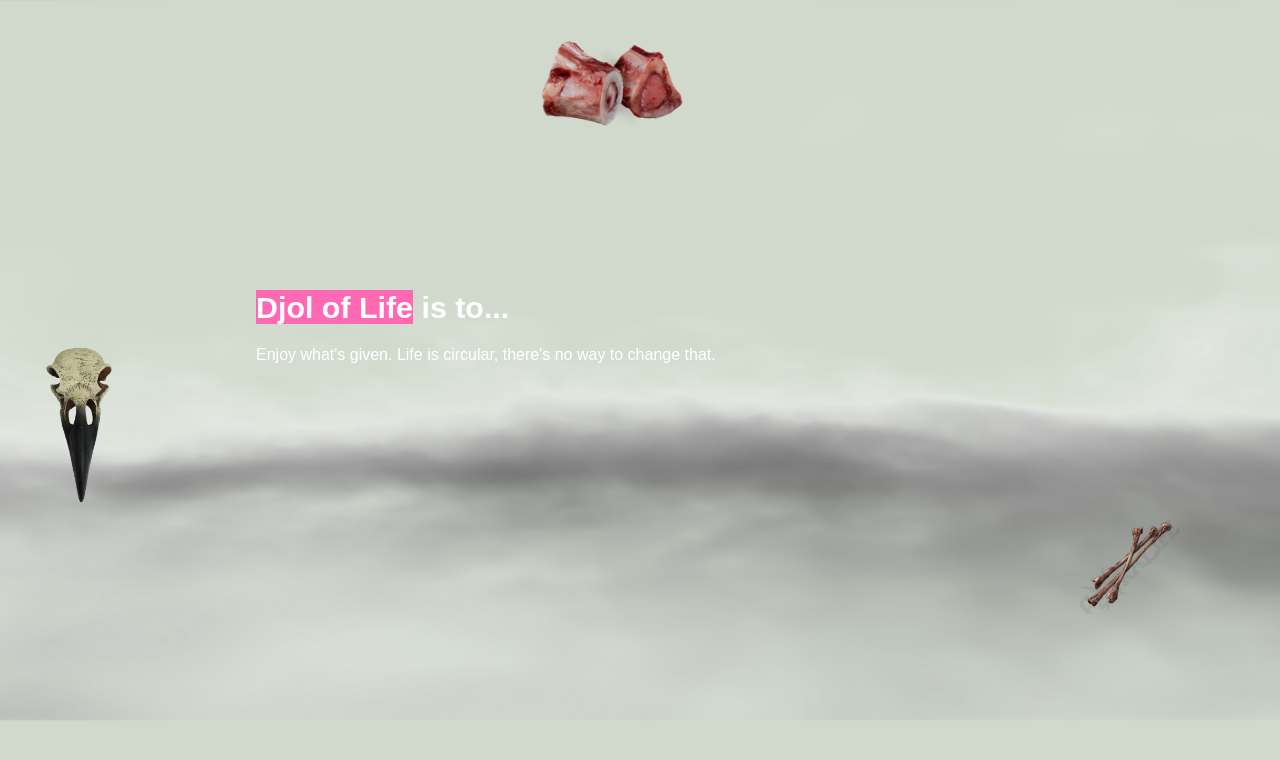
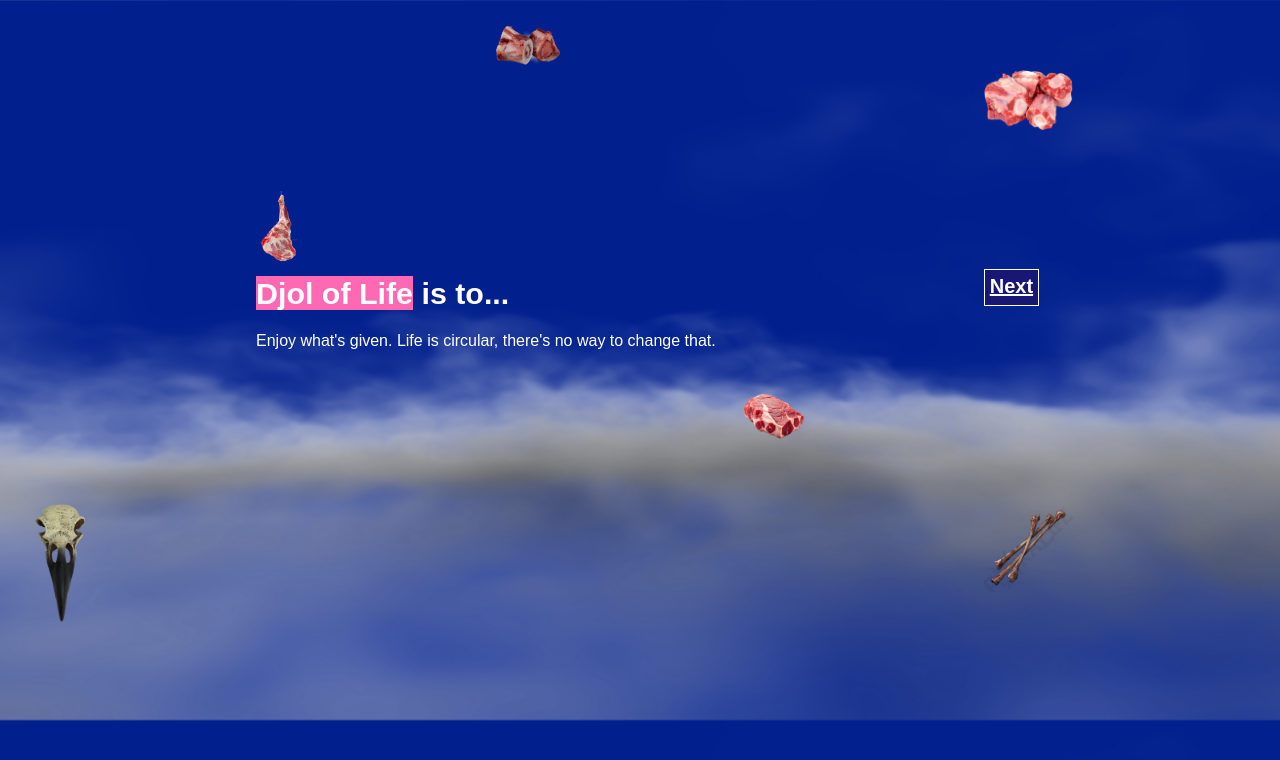
Before and after one commit to ainroman/harmonic-collection, a plain HTML site: page entry-6/index.html in a window 1280 px wide. Drawn offline with Linux system fonts and the light colour scheme; a web font is replaced by a local one.

Commit message:
a# Please enter the commit message for your changes. Lines starting

```diff
--- a/entry-3/style.css
+++ b/entry-3/style.css
@@ -1,5 +1,9 @@
 body {
   background-color: #001F8D;
+  background-image: url(media/listening-to-music.gif);
+  background-size: 5%;
+  background-position: left top;
+  background-repeat:unset;
   color: white;
   font-family: Arial, sans-serif;
   max-height: fit-content;
--- a/entry-4/style.css
+++ b/entry-4/style.css
@@ -1,9 +1,10 @@
 body {
     background-color: #001F8D;
-    background-image: url(media/giphy.gif);
+    background-image: url(media/tumblr_7b4f8ce434cf51ec9ab61b398eb34a71_28aff06a_500.webp);
+    background-size: 10%;
     margin: 0;
     overflow-x: hidden;
-    color: black;
+    color: white;
     font-family: Arial, sans-serif;
     max-height: fit-content;
     overflow: hidden;
--- a/entry-6/index.html
+++ b/entry-6/index.html
@@ -16,13 +16,19 @@
   <img src="media/skull.png" id="one">
   <img src="media/image.png" id="two">
   <img src="media/image copy 2.png" id="three">
-  <img src=""
+  <img src="media/image copy 3.png" id="four">
+  <img src="media/image copy 4.png" id="five">
+  <img src="media/image copy 5.png" id="six">
+  <div id="button">
+    <h1><a href="../entry-7/index.html">Next</a></h1>
   </div>
+  </div>
+
   <main>
       <div class="textbox">
         <h1><mark>Djol of Life</mark> is to...</h1>
         <p>Enjoy what's given. Life is circular, there's no way to change that.</p>
       </div>
-  </main>
+    </main>
 
 </body>
--- a/entry-6/style.css
+++ b/entry-6/style.css
@@ -1,5 +1,5 @@
 body {
-  background-color: #d0d9cc;
+  background-color: #001F8D;
   background-image: url(media/image\ copy.png);
   background-size: cover;
   background-repeat: none;
@@ -8,6 +8,7 @@ body {
   max-height: fit-content;
   overflow: hidden;
   color: white;
+  display: flex;
 }
 
 main {
@@ -16,6 +17,7 @@ main {
   align-items: center;
   padding: 20%;
   position: absolute;
+  z-index: -100;
 }
 h1 {
   font-family: "Aclonica",sans-serif;
@@ -36,22 +38,51 @@ img {
   transition-duration: 1s;
 }
 
-img:hover {
+.images img:hover {
   opacity: 0;
 }
 
 #one {
+  width: 50%;
   grid-column-start: 1;
-  grid-row-start: 50;
+  grid-row-start: 45;
+}
+#two {
+  grid-column-start: 3;
+  grid-row-start: 6;
+}
+#three {
+  grid-column-start: 5;
+  grid-row-start: 45;
+}
+#four {
+  grid-column-start: 4;
+  grid-row-start: 35;
+}
+#five {
+  grid-column-start: 2;
+  grid-row-end: 20;
+}
+#six {
+  grid-column-start: 5;
+  grid-row-start: 7;
 }
 
-#two {
-  grid-column-start: 2;
-  grid-row-start: 6;
+#button {
+  grid-column-start: 5;
+  grid-row-start: 20;
+  background-color: rgb(24, 23, 115);
+  width: fit-content;
+  height: 25px;
+  padding: 5px;
+  text-align: center;
+  border: solid 1px;
+}
+#button a {
+  color: white;
+  font-size: 20px;
 }
 
-#three {
-  width: 50%;
-  grid-column-start: 6;
-  grid-row-start: 52;
+#button h1 {
+  font-size: 0;
 }
```
Also changed, not shown: entry-4/index.html (+1 -0 lines), entry-3/media/listening-to-music.gif (added), entry-4/media/tumblr_7b4f8ce434cf51ec9ab61b398eb34a71_28aff06a_500.webp (added), entry-4/script.js (added), entry-6/media/image copy 3.png (added), entry-6/media/image copy 4.png (added), entry-6/media/image copy 5.png (added).
